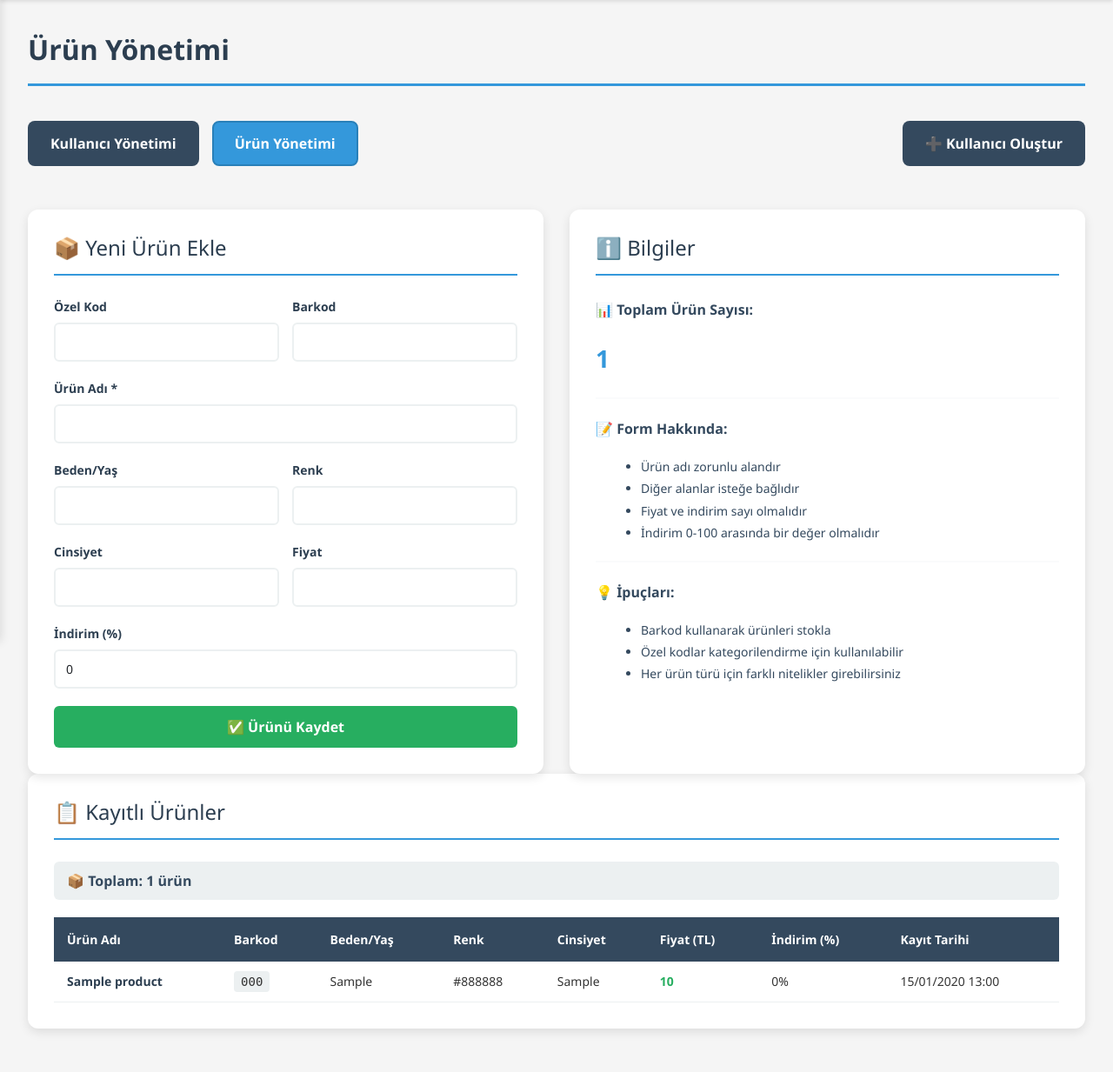
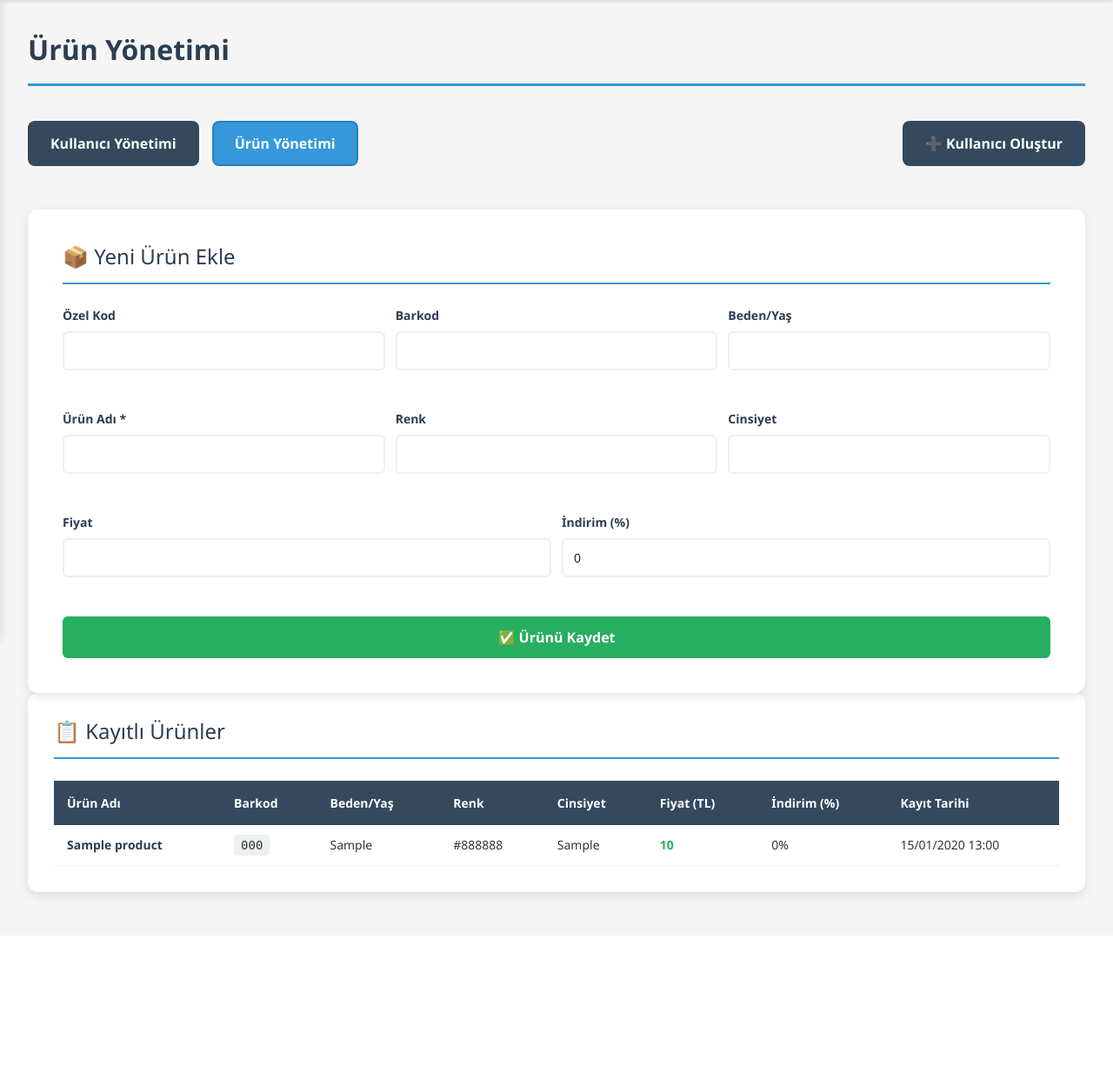
Before and after one commit to MertogluHK/BackStore, a Django app: page /admin-panel/stocks-management/ in a window 1280 px wide. Shown: the part 62-1295 px from the top of the page at 87% size. After the commit the page ends 1099 px from the top, so only its background shows below. Run offline with Django 4.2, Linux system fonts and the light colour scheme; a user stored in the database is signed in; tables that the repository leaves empty hold one stand-in row (values such as "Sample post"); lists and menus that the app fills with data are empty; some libraries are stand-ins or nearby versions.

Commit message:
Minor changes

```diff
--- a/templates/inventory/admin/stocks_management.html
+++ b/templates/inventory/admin/stocks_management.html
@@ -59,11 +59,12 @@
     .section-container {
         display: grid;
         grid-template-columns: 1fr 1fr;
-        gap: 30px;
+        gap: 3px;
         margin-top: 40px;
+        align-items: stretch;
     }
 
-    @media (max-width: 1200px) {
+    @media (max-width: 1920px) {
         .section-container {
             grid-template-columns: 1fr;
         }
@@ -72,8 +73,10 @@
     .form-section {
         background: white;
         border-radius: 12px;
-        padding: 30px;
+        padding: 40px;
         box-shadow: 0 4px 12px rgba(0, 0, 0, 0.1);
+        display: flex;
+        flex-direction: column;
     }
 
     .form-section h2 {
@@ -85,7 +88,7 @@
     }
 
     .form-group {
-        margin-bottom: 20px;
+        margin-bottom: 45px;
     }
 
     .form-group label {
@@ -114,11 +117,18 @@
     .form-row {
         display: grid;
         grid-template-columns: 1fr 1fr;
-        gap: 15px;
+        gap: 12px;
+    }
+
+    .form-row-3 {
+        display: grid;
+        grid-template-columns: 1fr 1fr 1fr;
+        gap: 12px;
     }
 
     @media (max-width: 768px) {
-        .form-row {
+        .form-row,
+        .form-row-3 {
             grid-template-columns: 1fr;
         }
     }
@@ -134,6 +144,7 @@
         cursor: pointer;
         transition: all 0.3s ease;
         width: 100%;
+        margin-top: auto;
     }
 
     .submit-btn:hover {
@@ -159,6 +170,7 @@
     }
 
     .products-count {
+        display: none;
         background-color: #ecf0f1;
         padding: 10px 15px;
         border-radius: 6px;
@@ -273,7 +285,7 @@
             <form method="POST" action="{% url 'admin_stocks_management' %}">
                 {% csrf_token %}
 
-                <div class="form-row">
+                <div class="form-row-3">
                     <div class="form-group">
                         <label for="{{ form.specCode.id_for_label }}">{{ form.specCode.label }}</label>
                         {{ form.specCode }}
@@ -282,71 +294,43 @@
                         <label for="{{ form.barcode.id_for_label }}">{{ form.barcode.label }}</label>
                         {{ form.barcode }}
                     </div>
-                </div>
-
-                <div class="form-group">
-                    <label for="{{ form.prodName.id_for_label }}">{{ form.prodName.label }} *</label>
-                    {{ form.prodName }}
-                </div>
-
-                <div class="form-row">
                     <div class="form-group">
                         <label for="{{ form.sizeAge.id_for_label }}">{{ form.sizeAge.label }}</label>
                         {{ form.sizeAge }}
+                    </div>
+                </div>
+
+                <div class="form-row-3">
+                    <div class="form-group">
+                        <label for="{{ form.prodName.id_for_label }}">{{ form.prodName.label }} *</label>
+                        {{ form.prodName }}
                     </div>
                     <div class="form-group">
                         <label for="{{ form.colour.id_for_label }}">{{ form.colour.label }}</label>
                         {{ form.colour }}
                     </div>
+                    <div class="form-group">
+                        <label for="{{ form.gender.id_for_label }}">{{ form.gender.label }}</label>
+                        {{ form.gender }}
+                    </div>
                 </div>
 
                 <div class="form-row">
                     <div class="form-group">
-                        <label for="{{ form.gender.id_for_label }}">{{ form.gender.label }}</label>
-                        {{ form.gender }}
-                    </div>
-                    <div class="form-group">
                         <label for="{{ form.price.id_for_label }}">{{ form.price.label }}</label>
                         {{ form.price }}
                     </div>
-                </div>
-
-                <div class="form-group">
-                    <label for="{{ form.discount.id_for_label }}">{{ form.discount.label }}</label>
-                    {{ form.discount }}
+                    <div class="form-group">
+                        <label for="{{ form.discount.id_for_label }}">{{ form.discount.label }}</label>
+                        {{ form.discount }}
+                    </div>
                 </div>
 
                 <button type="submit" class="submit-btn">✅ Ürünü Kaydet</button>
             </form>
         </div>
 
-        <!-- Ek Bilgiler -->
-        <div class="form-section">
-            <h2>ℹ️ Bilgiler</h2>
-            <div style="color: #34495e; line-height: 1.8;">
-                <p><strong>📊 Toplam Ürün Sayısı:</strong></p>
-                <p style="font-size: 28px; color: #3498db; font-weight: 700; margin: 10px 0;">{{ total_products }}</p>
 
-                <hr style="border: none; border-top: 2px solid #ecf0f1; margin: 20px 0;">
-
-                <p><strong>📝 Form Hakkında:</strong></p>
-                <ul style="margin-left: 20px; font-size: 14px;">
-                    <li>Ürün adı zorunlu alandır</li>
-                    <li>Diğer alanlar isteğe bağlıdır</li>
-                    <li>Fiyat ve indirim sayı olmalıdır</li>
-                    <li>İndirim 0-100 arasında bir değer olmalıdır</li>
-                </ul>
-
-                <hr style="border: none; border-top: 2px solid #ecf0f1; margin: 20px 0;">
-
-                <p><strong>💡 İpuçları:</strong></p>
-                <ul style="margin-left: 20px; font-size: 14px;">
-                    <li>Barkod kullanarak ürünleri stokla</li>
-                    <li>Özel kodlar kategorilendirme için kullanılabilir</li>
-                    <li>Her ürün türü için farklı nitelikler girebilirsiniz</li>
-                </ul>
-            </div>
-        </div>
     </div>
 
     <!-- Ürün Listesi -->
```
